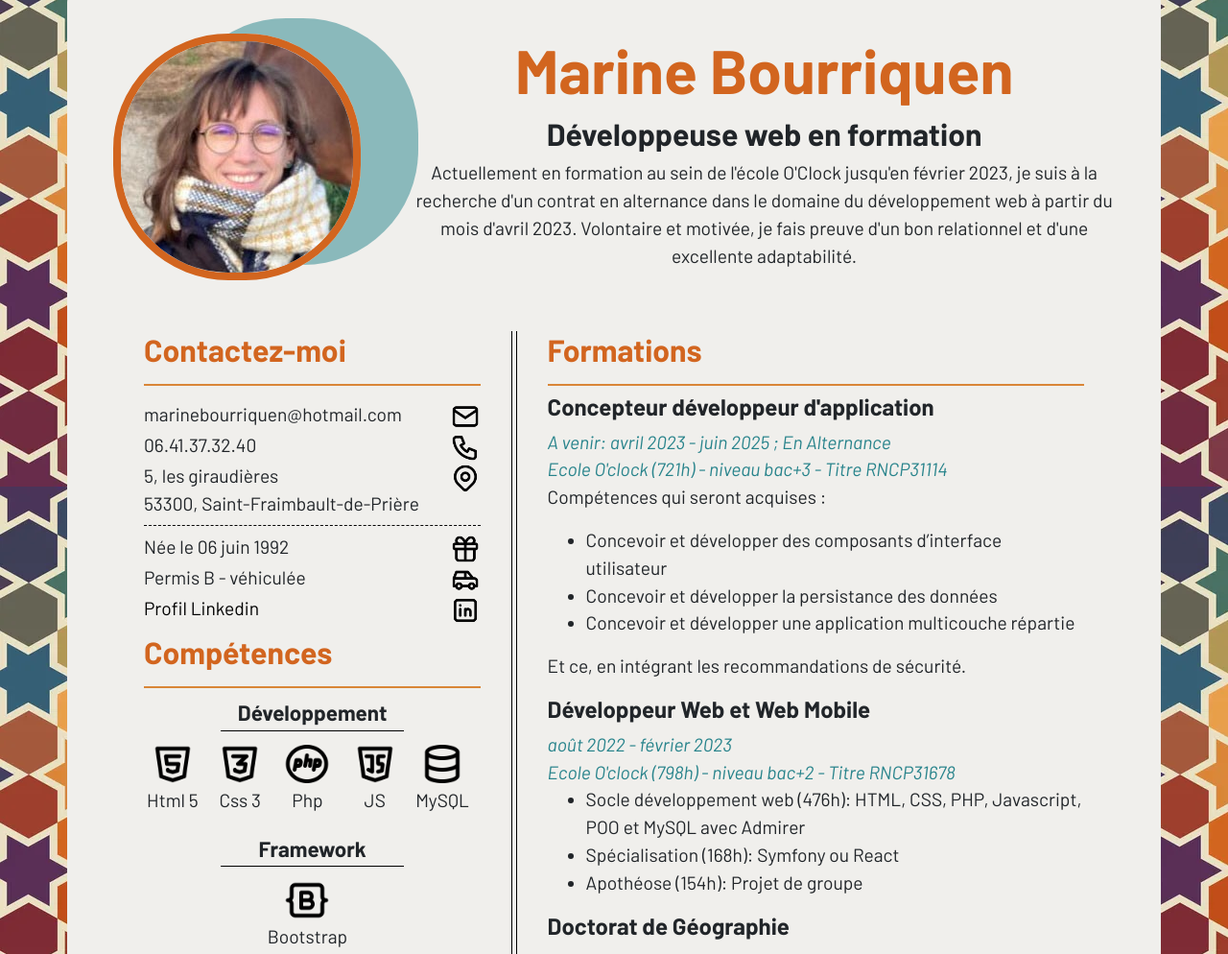
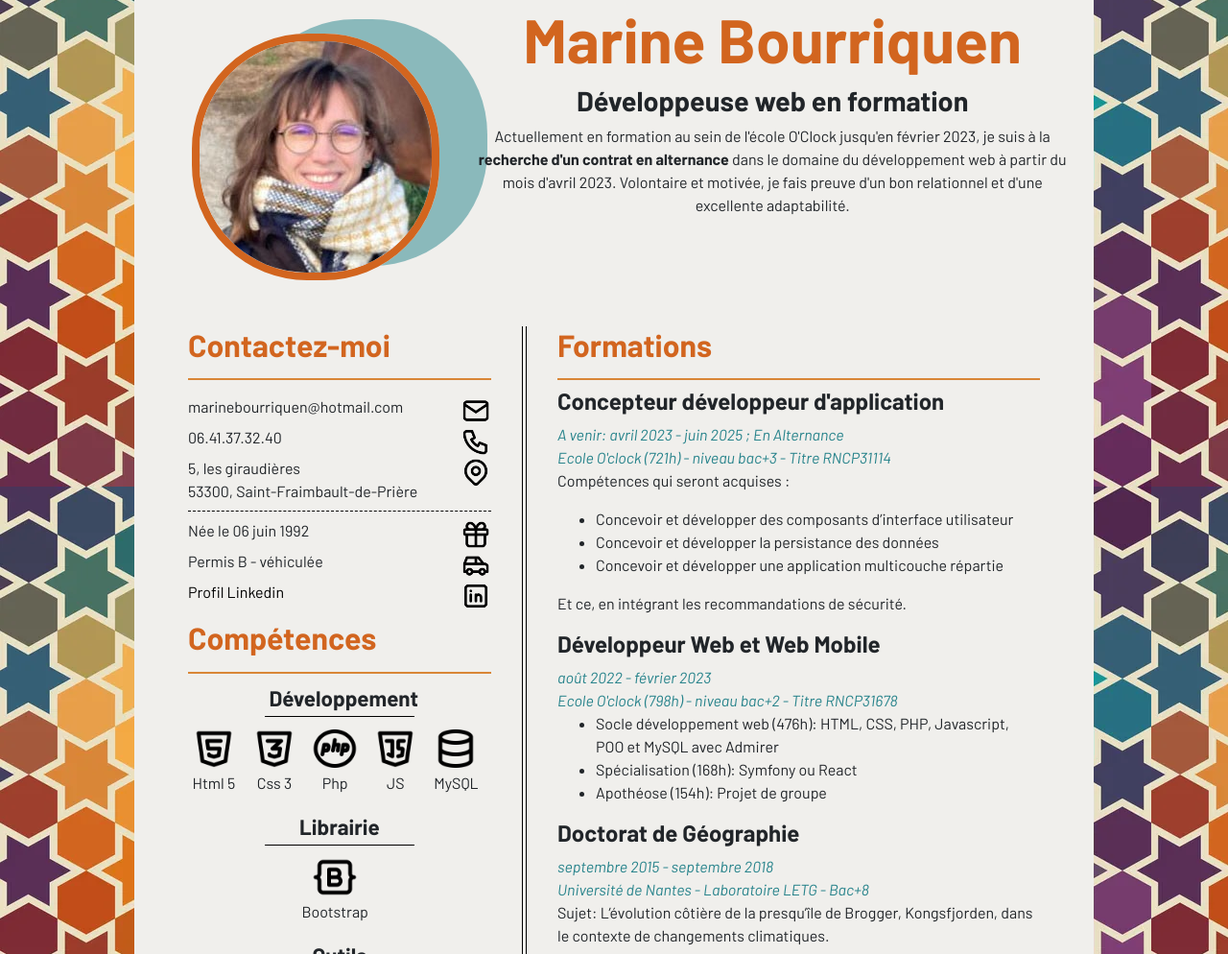
Before and after one commit to MarineBourriquen/MarineBourriquen.github.io, a plain HTML site: page index.html in a window 1280 px wide. Shown: the part 93-1087 px from the top of the page at 96% size. Drawn offline with nearby package versions, Linux system fonts and the light colour scheme.

Commit message:
responsive presque termine

```diff
--- a/css/style.css
+++ b/css/style.css
@@ -1,27 +1,221 @@
+/*Affichage sur téléphone*/
+
 body {
     background-image: url('../images/image_fond1.jpg');
     font-family: 'Barlow', sans-serif;
-    font-size: 1.2rem;
+    font-size: 1rem;
 }
 
-/*Affichage sur téléphone*/
-@media (min-width: 400px){}
+strong{
+    font-weight: 600;
+}
+
+.container{
+    background-color: #f0efec;
+    width : 90%;
+    margin: 2rem auto;
+    padding: 1rem;
+    border-radius: 15px;
+    box-sizing: border-box;
+}
+
+
+/*==========================
+
+Style du header
+
+==========================*/
+
+header {
+    margin-bottom: 1.5rem;
+    text-align: center;
+}
+
+header .photo_profil{
+    margin: 2rem;
+}
+
+.photo_profil .profil{
+    border-radius: 120px;
+    border: 8px #D2651F solid;
+    box-shadow: 20px -8px rgba(39,131,139,0.5);
+}
+
+header .presentation{
+    text-align: center;
+}
+
+h1{
+    font-size:2.5rem;
+    font-weight: 600;
+    color:#D2651F;
+}
+
+h2{
+    font-weight: 600;
+    font-size: 1.8rem;
+}
+
+/*==========================
+
+Style du main
+
+==========================*/
+
+h3{
+    border-bottom: 2px #D98637 solid;
+    color:#D2651F;
+    padding-bottom: 0.5rem;
+    font-size: 1.5rem;
+    font-weight: 600;
+}
+
+h4{
+    font-weight: 600;
+}
+
+h5{
+    font-size:1.3rem;
+    font-weight: 600;
+    text-align: center;
+    border-bottom: 1px black solid;
+    margin: 0 5rem 0 5rem;
+    padding: 0.2em;
+}
+
+aside{
+    font-style: italic;
+    color: #27838B;
+}
+
+/*==========================
+
+Style partie competences
+
+==========================*/
+
+.competences{
+    display:flex;
+    justify-content: space-around;
+}
+
+.picto{
+    width: 3rem;
+}
+
+.dvlp{
+    width: 18%;
+    margin:3% 3% 5% 0;
+    text-align: center;
+}
+
+.librairie{
+    margin:3% 3% 5% 0;
+    text-align: center;
+}
+
+.outils{
+    margin:3% 3% 5% 0;
+    text-align: center;
+}
+
+.carto{
+    margin:3% 3% 5% 0;
+    text-align: center;
+}
+
+.edition{
+    margin:3% 3% 5% 0;
+    text-align: center;
+}
+
+/*==========================
+
+Style hobbies
+
+==========================*/
+
+.hobbie{
+    display:flex;
+    justify-content: space-between;
+}
+
+.picto_sec{
+    width: 2rem;
+    height: 2rem;
+}
+
+
+/*==========================
+
+Style Contactez-moi
+
+==========================*/
+.contact{
+    border-bottom: 1px black dashed;
+    padding: 0.5rem 0 0.5rem 0;
+}
+
+.a_propos{
+    padding: 0.5rem 0 0.5rem 0;
+}
+
+.contact_info{
+    display:flex;
+    justify-content: space-between;
+}
+
+.contact_info a{
+    text-decoration: none;
+    color: black
+}
 
 
 
-/*Affichage sur tablette ou petit écran ordinateur*/
-@media (min-width: 750px){}
+
+/*=================================================================================================
+
+
+Affichage sur tablette ou petit écran ordinateur*/
+@media (min-width: 750px || max-width: 1000px){
+
+    header .presentation{
+        text-align: center;
+        padding-left: 1rem;
+        padding-right: 1rem;
+    }
+
+    .media_tablette{
+        display: flex;
+    }
+
+    .competences_container{
+        width: 50%;
+        border-right: 1px black dashed;
+        padding-right: 1rem;
+    }
+
+    .soft_hobbies_container{
+        width: 50%;
+        padding-left: 1rem;
+    }
+}
 
 
 
-/* Affichage sur ordinateur */
-@media (min-width: 1200px){
+
+/*=================================================================================================
+
+
+Affichage sur ordinateur */
+@media (min-width: 1000px){
+
 
     .container{
         background-color: #f0efec;
-        width : 1200px;
-        margin: 5rem auto;
-        padding: 3rem;
+        width : 1000px;
+        margin: 3rem auto;
+        padding: 3rem 1.5rem 3rem 1.5rem;
         border-radius: 15px;
         box-sizing: border-box;
     }
@@ -35,7 +229,7 @@ body {
     header {
         display: flex;
         flex-wrap: nowrap;
-        margin-bottom: 3rem;
+        margin-bottom: 1rem;
     }
 
     header .photo_profil{
@@ -45,7 +239,7 @@ body {
     .photo_profil .profil{
         border-radius: 120px;
         border: 8px #D2651F solid;
-        box-shadow: 60px -16px rgba(39,131,139,0.5);
+        box-shadow: 50px -15px rgba(39,131,139,0.5);
     }
 
     header .presentation{
@@ -136,7 +330,7 @@ body {
         text-align: center;
     }
 
-    .framework{
+    .librairie{
         margin:3% 3% 5% 0;
         text-align: center;
     }
--- a/index.html
+++ b/index.html
@@ -25,7 +25,7 @@
             <div class="presentation">
                 <h1>Marine Bourriquen</h1>
                 <h2>Développeuse web en formation</h2>
-                <p>Actuellement en formation au sein de l'école O'Clock jusqu'en février 2023, je suis à la recherche d'un contrat en alternance dans le domaine du développement web à partir du mois d'avril 2023. Volontaire et motivée, je fais preuve d'un bon relationnel et d'une excellente adaptabilité.</p>
+                <p>Actuellement en formation au sein de l'école O'Clock jusqu'en février 2023, je suis à la <strong>recherche d'un contrat en alternance</strong> dans le domaine du développement web à partir du mois d'avril 2023. Volontaire et motivée, je fais preuve d'un bon relationnel et d'une excellente adaptabilité.</p>
             </div>
         </header>
 
@@ -62,7 +62,8 @@
                             </div>
                         </div>
                 </div>
-                <div>
+                <div class="media_tablette">
+                    <div class="competences_container">
                         <h3>Compétences</h3>
                             <h5>Développement</h5>
                                 <div class="competences">
@@ -87,9 +88,9 @@
                                         <div>MySQL</div>
                                     </div>
                                 </div>
-                        <h5>Framework</h5>
+                            <h5>Librairie</h5>
                                 <div class="competences">
-                                <div class="framework">
+                                    <div class="librairie">
                                         <img class="picto" src="images/bootstrap.png" alt="Bootstrap">
                                         <div>Bootstrap</div>
                                     </div>
@@ -120,6 +121,7 @@
                                     </div>
                                 </div>
                     </div>
+                    <div class="soft_hobbies_container">
                         <div class="Soft skills">
                             <h3>Soft skills</h3>
                             <ul>
@@ -158,6 +160,8 @@
                                     </div>
                                 </li>
                             </ul>
+                        </div>
+                    </div>
                 </div>
             </section>
 
```
Lines whose indentation alone changed are shown as unchanged.
